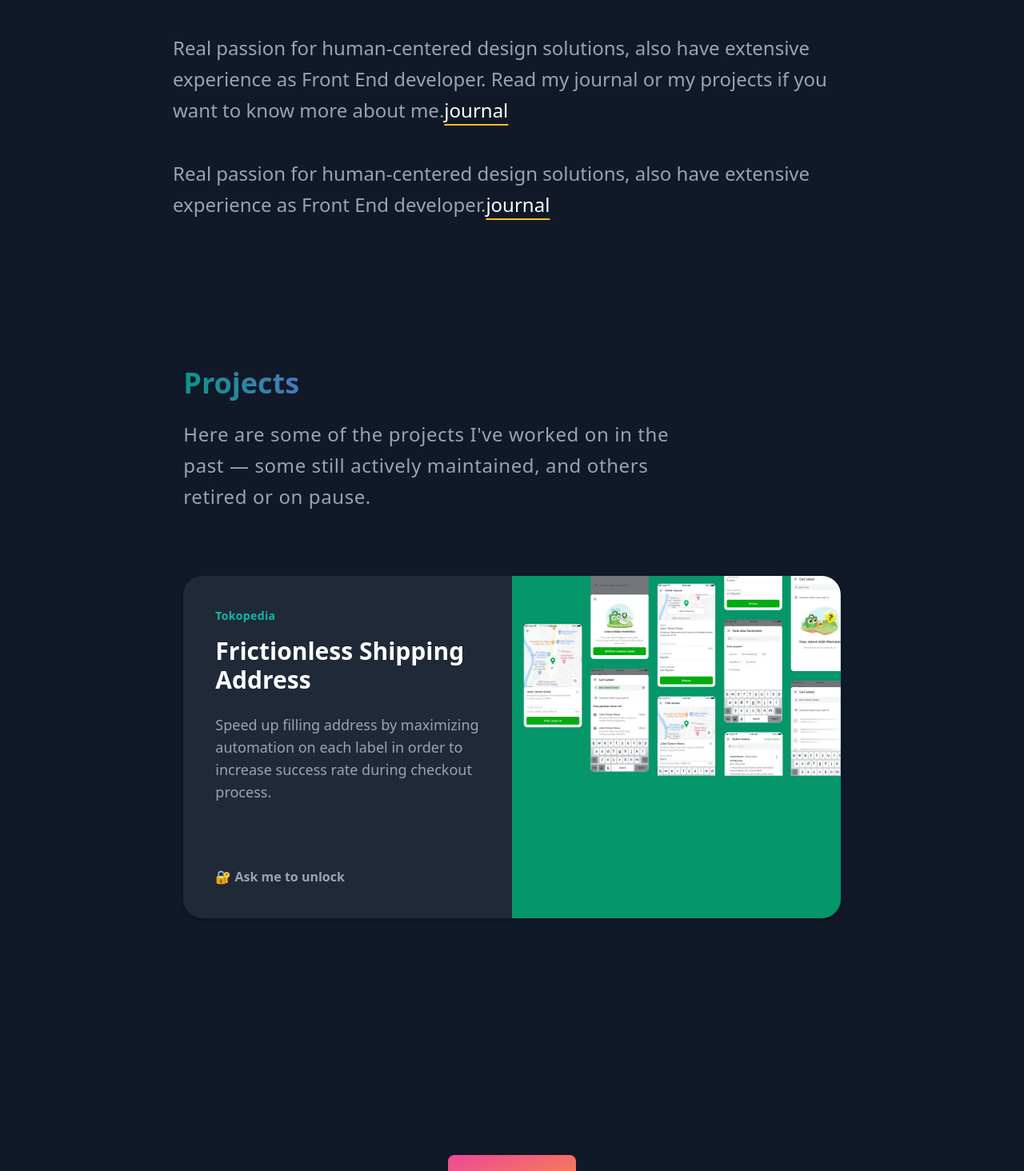
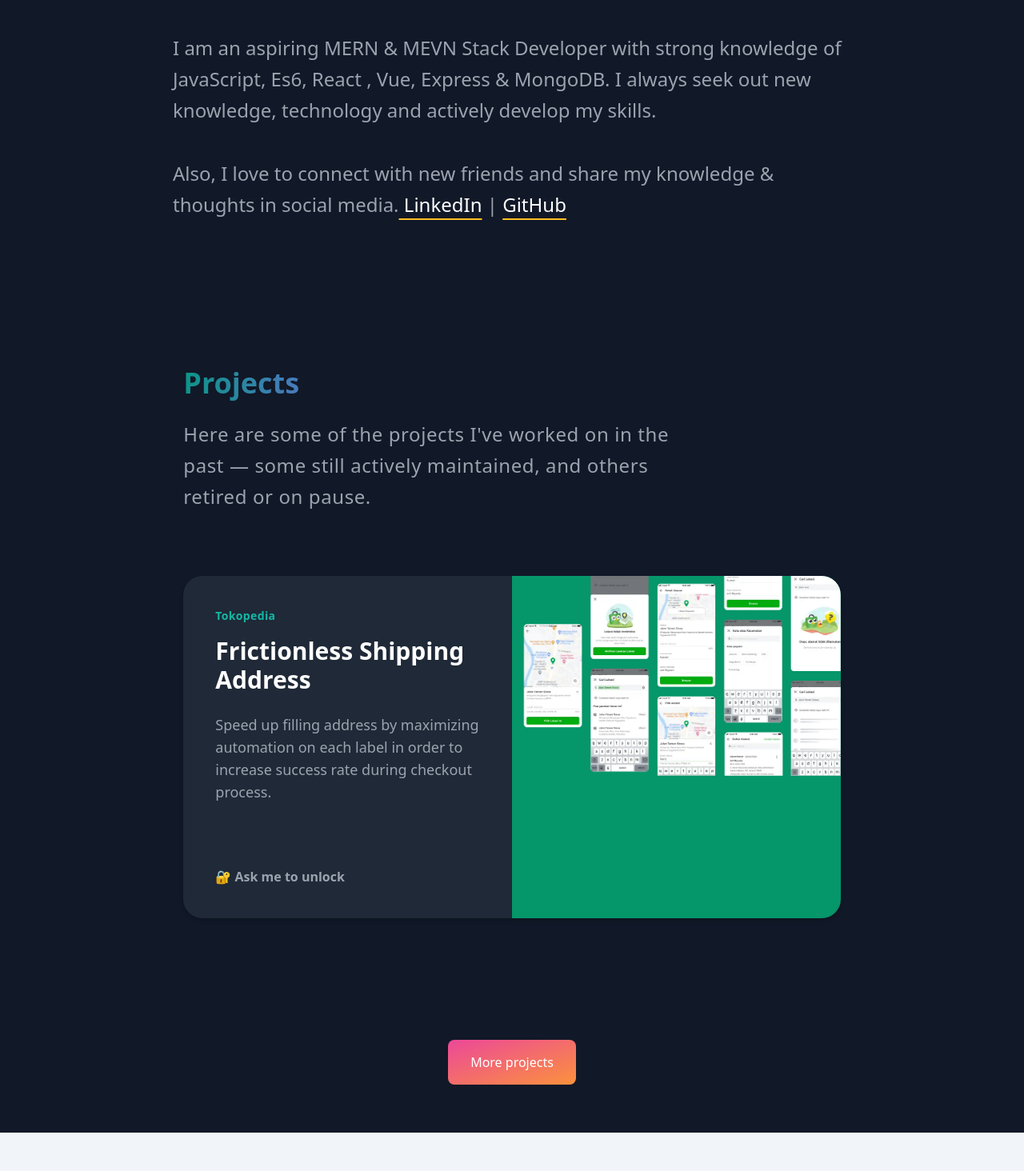
Before and after one commit to rakibsarowar/react-project-10, a React (Vite) app: page / in a window 1280 px wide. Shown: the part 480-1944 px from the top of the page at 80% size. Built offline with nearby package versions, Linux system fonts and the light colour scheme; a web font is replaced by a local one.

Commit message:
reorganizing

```diff
--- a/src/components/Hero.jsx
+++ b/src/components/Hero.jsx
@@ -37,12 +37,12 @@
               </h1>
               <div className="text-xl md:text-2xl text-gray-400">
                 <p className="mb-10 leading-relaxed font-normal subpixel-antialiased">
-                  Real passion for human-centered design solutions, also have extensive experience as Front End developer. Read my journal or my projects if you want to know more about me.
-                  <a direction="up" className="ease-in font-normal underline underline-offset-8 decoration-2 decoration-amber-400 text-white hover:text-white hover:decoration-white" href="/journal/">journal</a>
+                  I am an aspiring MERN & MEVN Stack Developer with strong knowledge of JavaScript, Es6, React , Vue, Express & MongoDB. I always seek out new knowledge, technology and actively develop my skills.
                 </p>
                 <p className="mb-10 leading-relaxed font-normal subpixel-antialiased">
-                  Real passion for human-centered design solutions, also have extensive experience as Front End developer.
-                  <a direction="up" className="ease-in font-normal underline underline-offset-8 decoration-2 decoration-amber-400 text-white hover:text-white hover:decoration-white" href="/journal/">journal</a>
+                  Also, I love to connect with new friends and share my knowledge & thoughts in social media.
+                  <a direction="up" className="ease-in font-normal underline underline-offset-8 decoration-2 decoration-amber-400 text-white hover:text-white hover:decoration-white" href="https://www.linkedin.com/in/rakibsarowar/"> LinkedIn</a> <span>| </span>
+                  <a direction="up" className="ease-in font-normal underline underline-offset-8 decoration-2 decoration-amber-400 text-white hover:text-white hover:decoration-white" href="https://github.com/rakibsarowar">GitHub</a>
                 </p>
               </div>
             </div>
--- a/src/components/Nav.jsx
+++ b/src/components/Nav.jsx
@@ -7,7 +7,7 @@
                         <div className="col-span-12 px-0 sm:col-start-1 sm:col-span-12 sm:px-0 lg:col-start-1 lg:col-span-12 lg:px-0 xl:col-span-8 xl:col-start-3 2xl:col-span-8 2xl:col-start-3">
                             <nav className="items-center justify-between lg:justify-start" aria-label="Global">
                                 <div className="md:block md:ml-0 md:pr-4 md:space-x-8">
-                                    <a aria-current="page" direction="up" className="font-bold text-gray-300 hover:text-white mr-10 md:mr-0" href="/">Start</a><a direction="up" className="font-medium text-gray-300 hover:text-white mr-10 md:mr-0" href="/portfolio/">Projects</a>
+                                    <a aria-current="page" direction="up" className="font-bold text-gray-300 hover:text-white mr-10 md:mr-0" href="/">Start</a><a direction="up" className="font-medium text-gray-300 hover:text-white mr-10 md:mr-0" href="#project">Projects</a>
                                     <a direction="up" className="font-medium text-gray-300 hover:text-white mr-10 md:mr-0" href="/journal/">Journal</a>
                                     <a direction="up" className="font-medium text-gray-300 hover:text-white mr-10 md:mr-0" href="/about/">About</a>
                                 </div>
--- a/src/components/Project.jsx
+++ b/src/components/Project.jsx
@@ -1,6 +1,6 @@
 const Project = () => {
     return (
-        <div>
+        <div id="project">
             <div className="container mx-auto pt-0 mb-16 md:pt-16 px-5 md:mb-20 sm font-sans relative">
                 <div className="grid grid-cols-12 gap-4">
                     <div className="col-span-12 px-0 sm:col-start-1 sm:col-span-12 sm:px-0 lg:col-start-1 lg:col-span-8 lg:px-0 xl:col-span-6 xl:col-start-3 2xl:col-span-6 2xl:col-start-3">
@@ -11,7 +11,7 @@
                     </div>
                 </div>
             </div>
-            <div className="mt-0 pb-8 pt-0 md:pb-44 md:pt-0 font-custom">
+            <div className="mt-0 pb-8 pt-0 md:pb-8 md:pt-0 font-custom">
                 <div className="container px-5 mx-auto">
                     <div className="grid grid-cols-12 gap-4">
                         <div className="col-span-12 px-0 sm:col-start-1 sm:col-span-12 sm:px-0 lg:col-start-1 lg:col-span-12 lg:px-0 xl:col-span-8 xl:col-start-3 2xl:col-span-8 2xl:col-start-3">
@@ -49,7 +49,7 @@
                 </div>
             </div>
 
-            <div className="text-center">
+            <div className="text-center pb-8">
                 <a direction="up" duration="0.7" bg="white" className="mt-10 text-white bg-gradient-to-br from-pink-500 to-orange-400 hover:bg-gradient-to-bl focus:ring-4 focus:outline-none focus:ring-pink-200 dark:focus:ring-pink-800 font-medium rounded-lg text-base px-7 py-4 text-center mb-7 inline-block" data-sal="slide-up" data-sal-delay="200" data-sal-easing="ease" data-sal-duration="800" href="/portfolio/">
                     More projects</a>
             </div>
```
